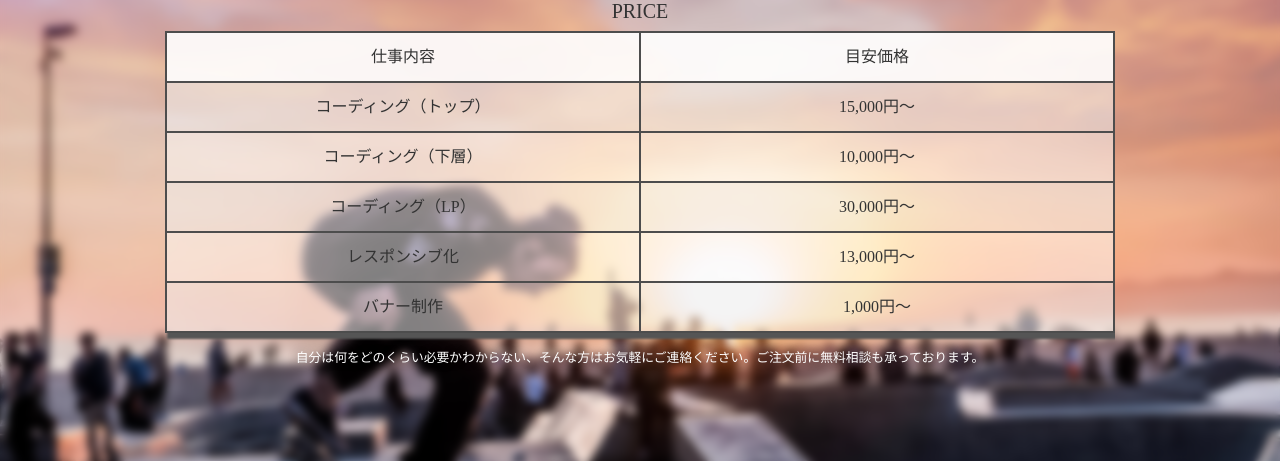
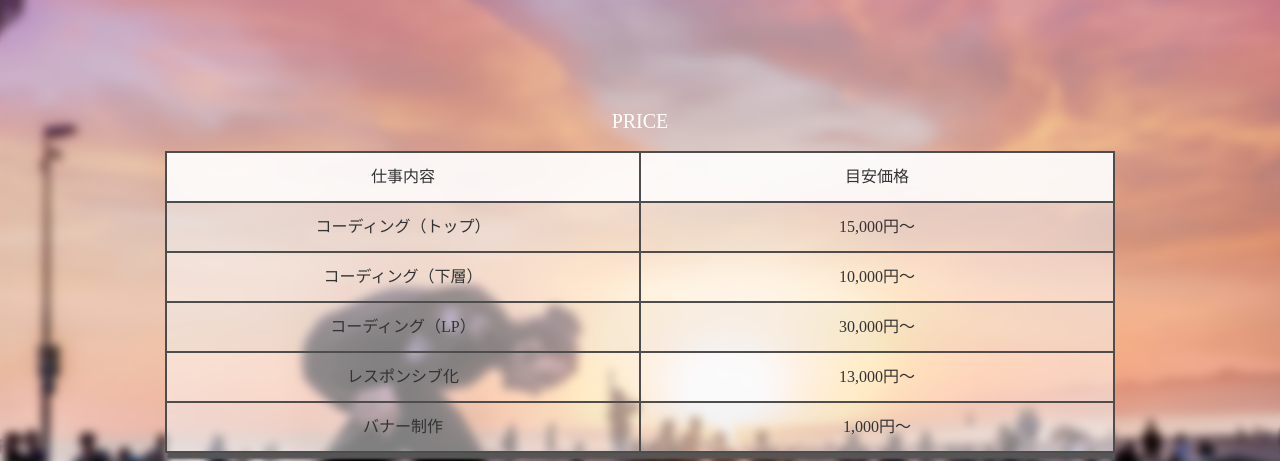
Before and after one commit to karin1358/portfolio, a PHP site: page / in a window 1280 px wide. Shown: the part 1499-1960 px from the top of the page. Run offline with PHP 8.4, Linux system fonts and the light colour scheme; some libraries are stand-ins or nearby versions.

Commit message:
Update stylesheet.css

```diff
--- a/stylesheet.css
+++ b/stylesheet.css
@@ -494,3 +494,11 @@
 #particles-js h1{
 	left:0 !important;
 }
+h5{
+	color: white !important;
+/*	text-shadow: 2px 2px 2px #999999;
+	background: linear-gradient(transparent 40%, #cccccc 90%);*/
+	margin: 0 auto;
+	width: 120px;
+	padding: 30px 0 10px;
+}
```
